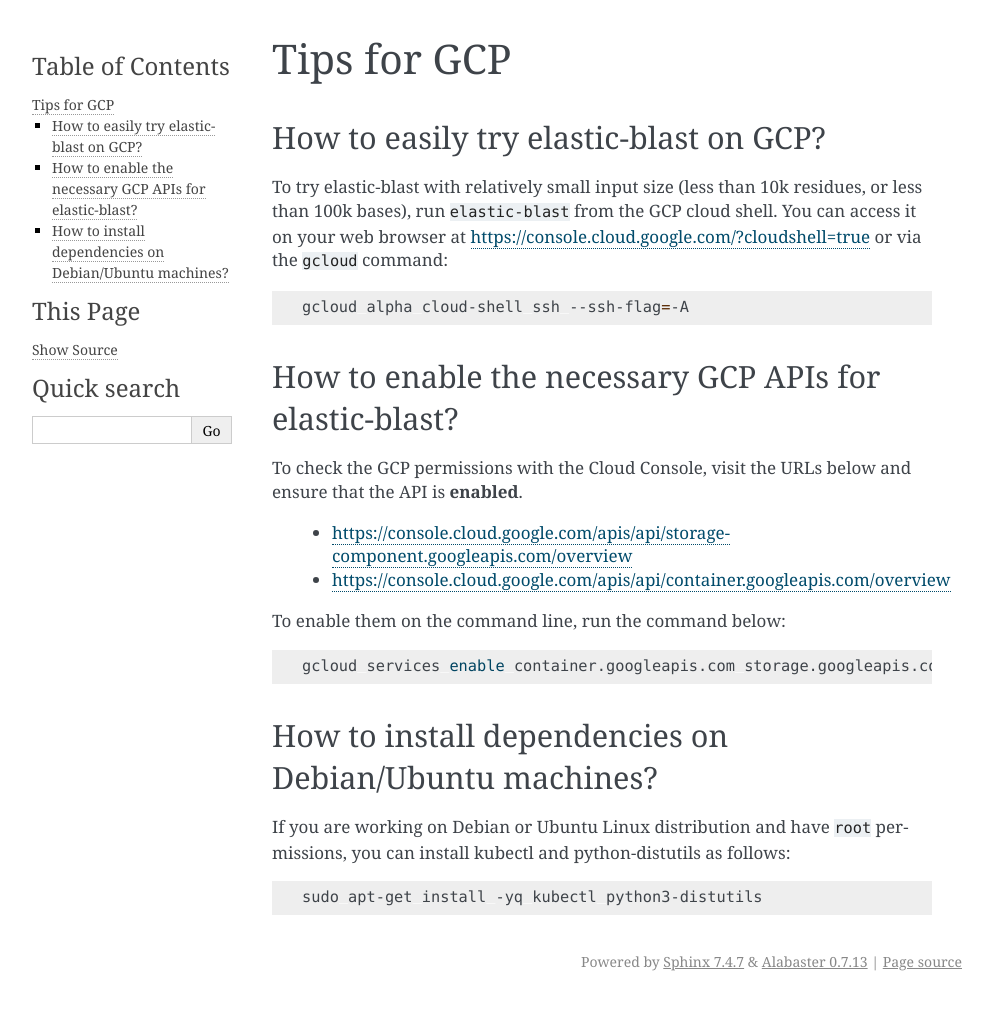
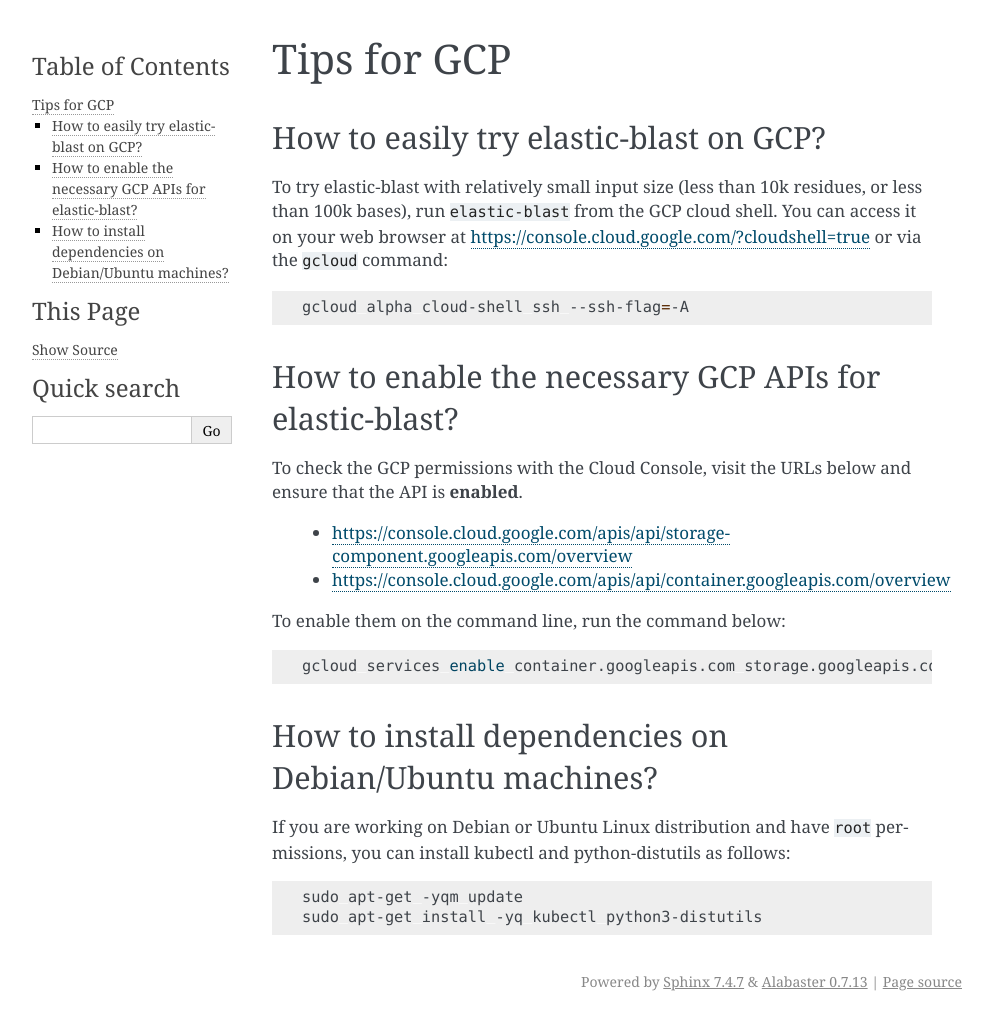
Before and after one commit to ncbi/elastic-blast-docs, a Sphinx documentation site: the page built from docs/source/tips-gcp.rst, in a window 1280 px wide. Shown: the whole page, without its empty margins (148-1141 px from the left). Built offline with Sphinx 7.4.7, drawn with Linux system fonts in a browser that asks for light colours.

Commit message:
update apt-get before installing deps

```diff
--- a/docs/source/tips-gcp.rst
+++ b/docs/source/tips-gcp.rst
@@ -47,4 +47,5 @@ If you are working on Debian or Ubuntu Linux distribution and have ``root`` perm
 
 .. code-block:: shell
 
+   sudo apt-get -yqm update
    sudo apt-get install -yq kubectl python3-distutils
```
